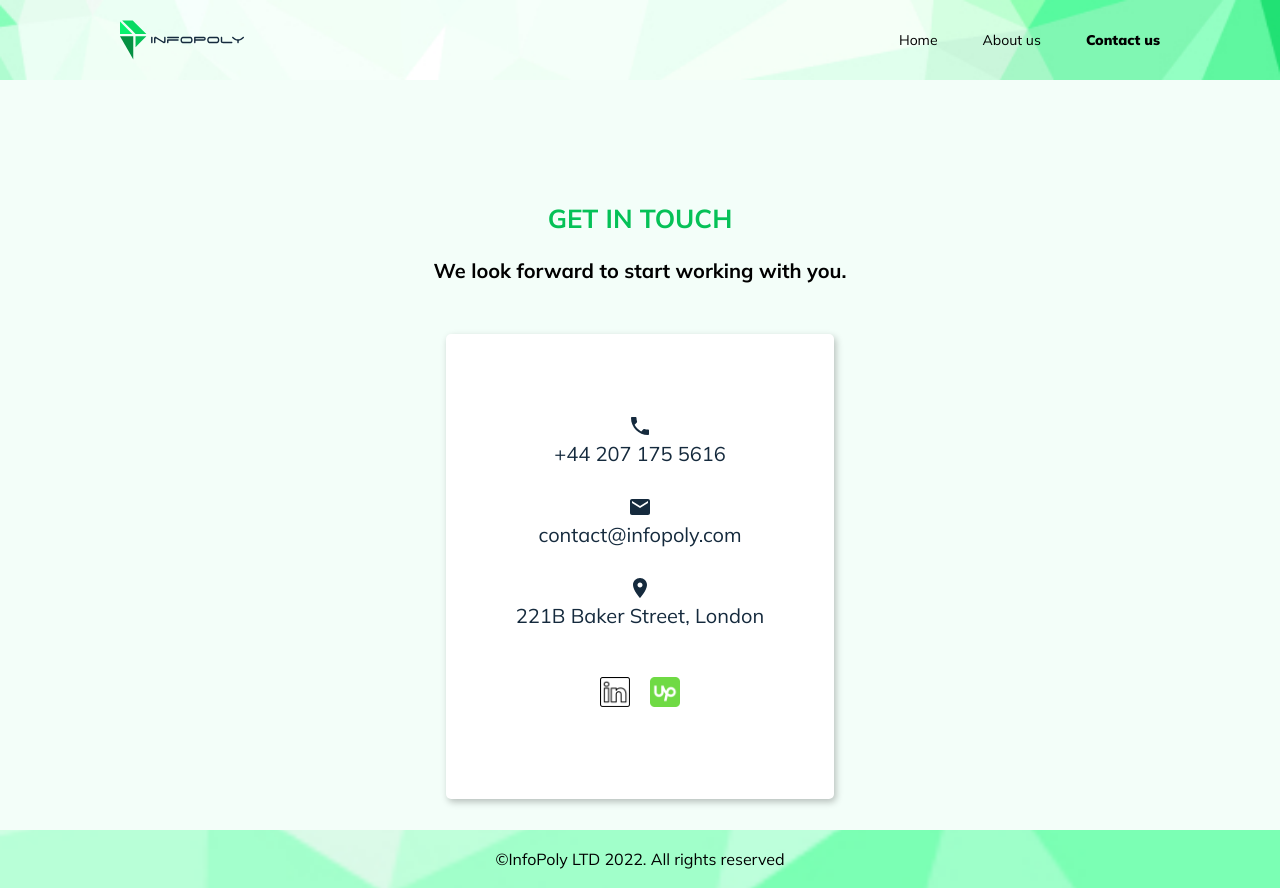
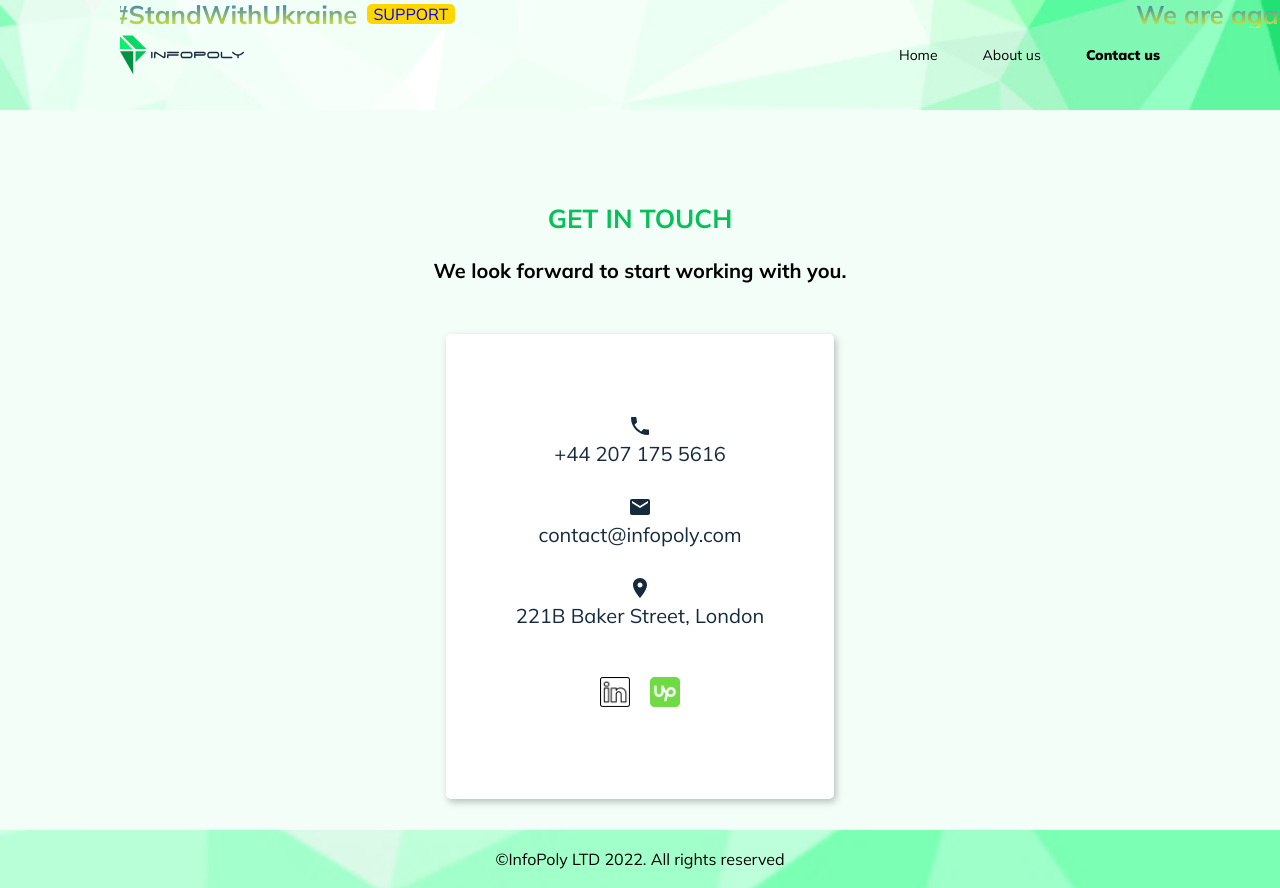
Before and after one commit to KaterynaHruvman/Infopoly, a React (Create React App) app: page /contactus in a window 1280 px wide. Built offline with nearby package versions, Linux system fonts and the light colour scheme.

Commit message:
add bunner

```diff
--- a/package.json
+++ b/package.json
@@ -17,6 +17,7 @@
     "gh-pages": "^4.0.0",
     "react": "^18.1.0",
     "react-bootstrap": "^2.4.0",
+    "react-cookie-consent": "^8.0.1",
     "react-dom": "^18.2.0",
     "react-fast-marquee": "^1.3.2",
     "react-responsive-carousel": "^3.2.23",
--- a/public/index.html
+++ b/public/index.html
@@ -1,10 +1,20 @@
 <!DOCTYPE html>
 <html lang="en">
   <head>
+    <script async src="https://www.googletagmanager.com/gtag/js?id=G-M7PTHX6N9X"></script>
+<script>
+  window.dataLayer = window.dataLayer || [];
+  function gtag(){dataLayer.push(arguments);}
+  gtag('js', new Date());
+
+  gtag('config', 'G-M7PTHX6N9X');
+</script>
+
     <meta charset="utf-8" />
     <link rel="icon" href="%PUBLIC_URL%/favicon.ico" />
     <link rel="stylesheet" href="https://cdnjs.cloudflare.com/ajax/libs/normalize/8.0.1/normalize.min.css">
 
+</script>
     <meta name="viewport" content="width=device-width, initial-scale=1" />
     <meta name="theme-color" content="#000000" />
     <meta
--- a/src/App.js
+++ b/src/App.js
@@ -7,10 +7,12 @@ import Header from './components/Header/Header';
 import Footer from './components/Footer/Footer';
 import AboutUs from './components/AboutUs/AboutUs';
 import Contacts from './components/Contacts/Contacts';
+import Bunner from './components/Bunner/Bunner'
 
 function App() {
   return (
     <div className="App">
+      {/* <Bunner /> */}
       <Header />
       <Routes>
         <Route path="/" element={<MainPage />} />
--- /dev/null
+++ b/src/components/Bunner/Bunner.js
@@ -0,0 +1,27 @@
+import styles from './Bunner.module.css';
+import Container from '../Container/Container';
+// import { Swiper, SwiperSlide } from "swiper/react";
+
+import Marquee from "react-fast-marquee";
+
+
+const Bunner = () => {
+   return (
+      <section className={styles.bunnerWrapper}>
+         <Container>
+
+            <div className={styles.marqueeWrapper}>
+
+               <Marquee loop="20" gradient={false}>
+                  <span className={styles.title}>  We are againts War</span>
+                  <span className={styles.title}>  #StandWithUkraine</span>
+                  <button className={styles.button}><a href="https://war.ukraine.ua/">SUPPORT</a></button>
+
+               </Marquee>
+            </div>
+         </Container>
+      </section >
+   );
+}
+
+export default Bunner;
--- /dev/null
+++ b/src/components/Bunner/Bunner.module.css
@@ -0,0 +1,72 @@
+.bunnerWrapper {
+    position: fixed;
+    top: 0;
+    display: flex;
+    width: 100%;
+    font-family: 'Mulish';
+    z-index: 20;
+}
+
+.title{
+    margin-left: 10px;
+    font-weight: 700;
+    font-size: 2vw;
+    color: gold;
+    background: -webkit-linear-gradient(rgb(27, 106, 224), rgb(230, 245, 23));
+    -webkit-background-clip: text;
+    -webkit-text-fill-color: transparent;
+
+}
+.button{
+    font-size: 10px;
+    cursor: pointer;
+    background-color: gold;
+    margin-left: 10px;
+    border-radius: 5px;
+}
+
+.marqueeWrapper {
+
+    width: 100vw;
+    background-color:blur;
+}
+
+
+
+@media (min-width: 425px)  {
+    .title{
+        /* font-size: 6vw; */
+    }
+}
+@media (min-width: 768px)  {
+
+    .title{
+        /* font-size: 26px; */
+        line-height: 28px;
+    }
+
+    .logo {
+        height: 60px;
+    }
+    .button{
+        font-size: 16px;
+    }
+}
+
+@media (min-width: 1200px) {
+
+        .logo {
+        margin-right: 60px;
+    }
+}
+
+@media (min-width: 1920px) {
+    .marqueeWrapper{
+
+    }
+
+    .logo {
+        height: 80px;
+        margin-right: 80px;
+    }
+}
--- a/src/components/Header/Header.js
+++ b/src/components/Header/Header.js
@@ -1,6 +1,6 @@
 import { Link, NavLink } from 'react-router-dom';
 import Container from "../Container/Container";
-
+import Bunner from '../Bunner/Bunner';
 import logo from "../../assets/images/infoPoly_logo.svg";
 import styles from './Header.module.css'
 import { StyledEngineProvider } from '@mui/material/styles';
@@ -23,6 +23,7 @@ const activeLink = {
 const Header = () => {
     return (
         <section className={styles.header}>
+            <Bunner />
             <Container>
                 <div className={styles.appbar}>
                     <NavLink to='/'>
--- a/src/components/Header/Header.module.css
+++ b/src/components/Header/Header.module.css
@@ -1,12 +1,12 @@
 .header{
   position: fixed;
-  top: 0;
+  /* top: 0; */
   width: 100%;
-  padding: 10px 0;
+  padding: 20px 0;
   background-image: url('../../assets/images/header/infoPoly_main_bg_mobile.jpg');
   background-repeat: no-repeat;
   background-size: cover;
-  z-index: 100;
+  z-index: 10;
 }
 
 .appbar{
@@ -55,13 +55,13 @@
 }
 @media (min-width: 428px) and (max-width: 767px)  {
   .header{
-    padding: 12px 0;
+    padding: 28px 0;
   }
 }
 
 @media (min-width: 768px) and (max-width: 1199px) {
   .header{
-    padding: 15px 0;
+    padding: 30px 0;
     background-image: url('../../assets/images/header/infoPoly_main_bg_tablet.jpg');
   }
   .headermenuNav{
@@ -74,7 +74,7 @@
 
 @media (min-width: 1200px) {
   .header{
-    padding: 20px 0;
+    padding: 35px 0;
     background-image: url('../../assets/images/header/infoPoly_main_bg_tablet.jpg');
   }
   .headermenuNav{
--- a/src/components/MainPage/MainPage.js
+++ b/src/components/MainPage/MainPage.js
@@ -6,6 +6,9 @@ import OurTeam from "../OurTeam/OurTeam";
 import Header from '../Header/Header';
 import HeroSection from "../HeroSection/HeroSection";
 import Footer from "../Footer/Footer";
+import styles from './MainPage.module.css'
+import CookieConsent, { Cookies, getCookieConsentValue } from "react-cookie-consent";
+import { colors } from "@mui/material";
 const MainPage = () => (
   <>
     <HeroSection />
@@ -13,6 +16,18 @@ const MainPage = () => (
     <Map />
     <OurTeam />
     <OurClient />
+    <CookieConsent location="bottom"
+      cookieName="myAwesomeCookieName3"
+      expires={999} overlay enableDeclineButton buttonStyle={{ backgroundColor: "#07DA62" }}
+      declineButtonStyle={{
+        backgroundColor: " #FFC403",
+        color: "black",
+      }}
+      declineButtonText="I DECLINE"
+      buttonText="I ACCEPT"
+      flipButtons>
+      This website uses cookies to provide services at the highest level.  By continuing to use the site, you agree to their use
+</CookieConsent>
     <Footer />
   </>
 );
--- /dev/null
+++ b/src/components/MainPage/MainPage.module.css
@@ -0,0 +1,3 @@
+.button{
+    color: coral;
+}
```
Also changed, not shown: 1 other file (tests, documents, lock files or other folders).
